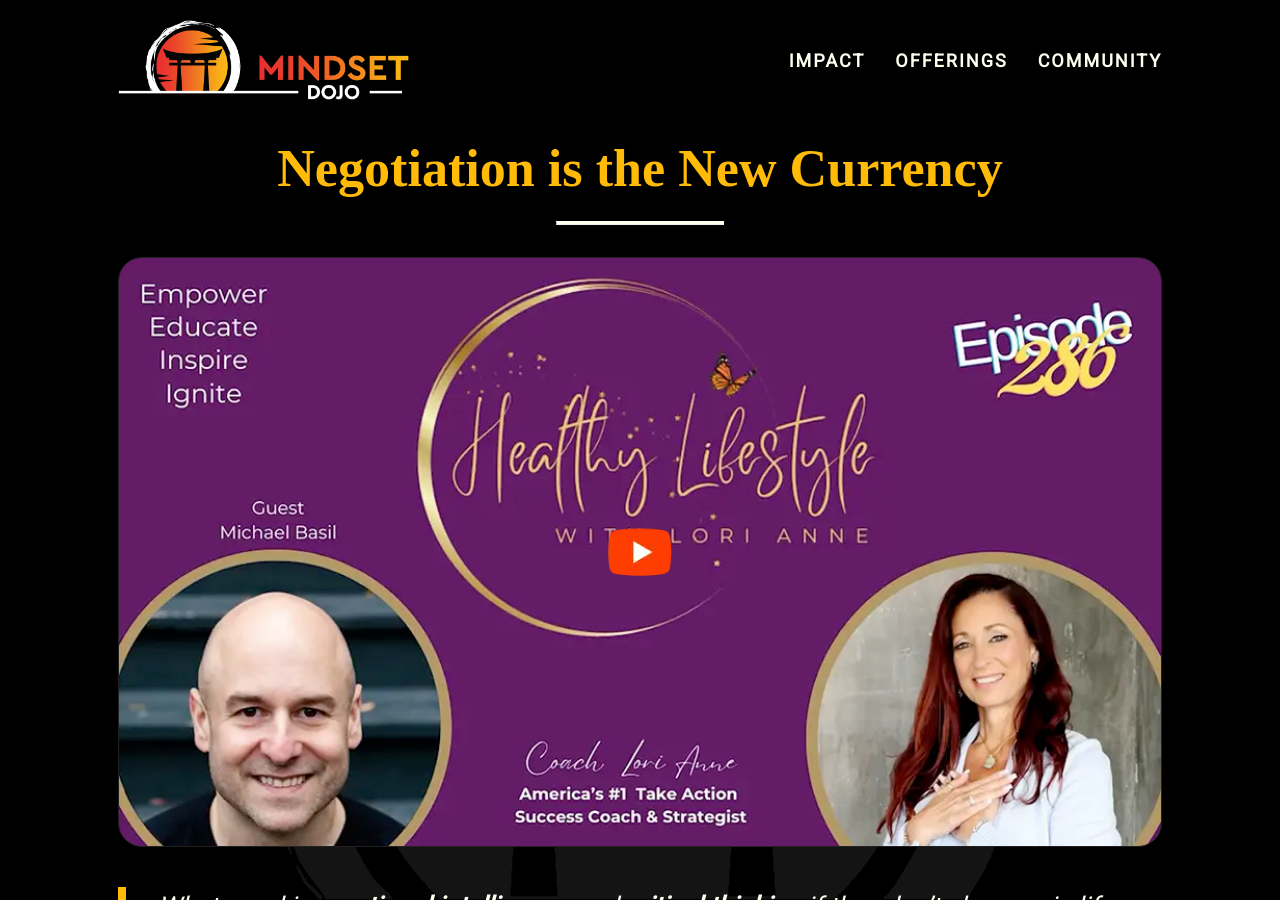
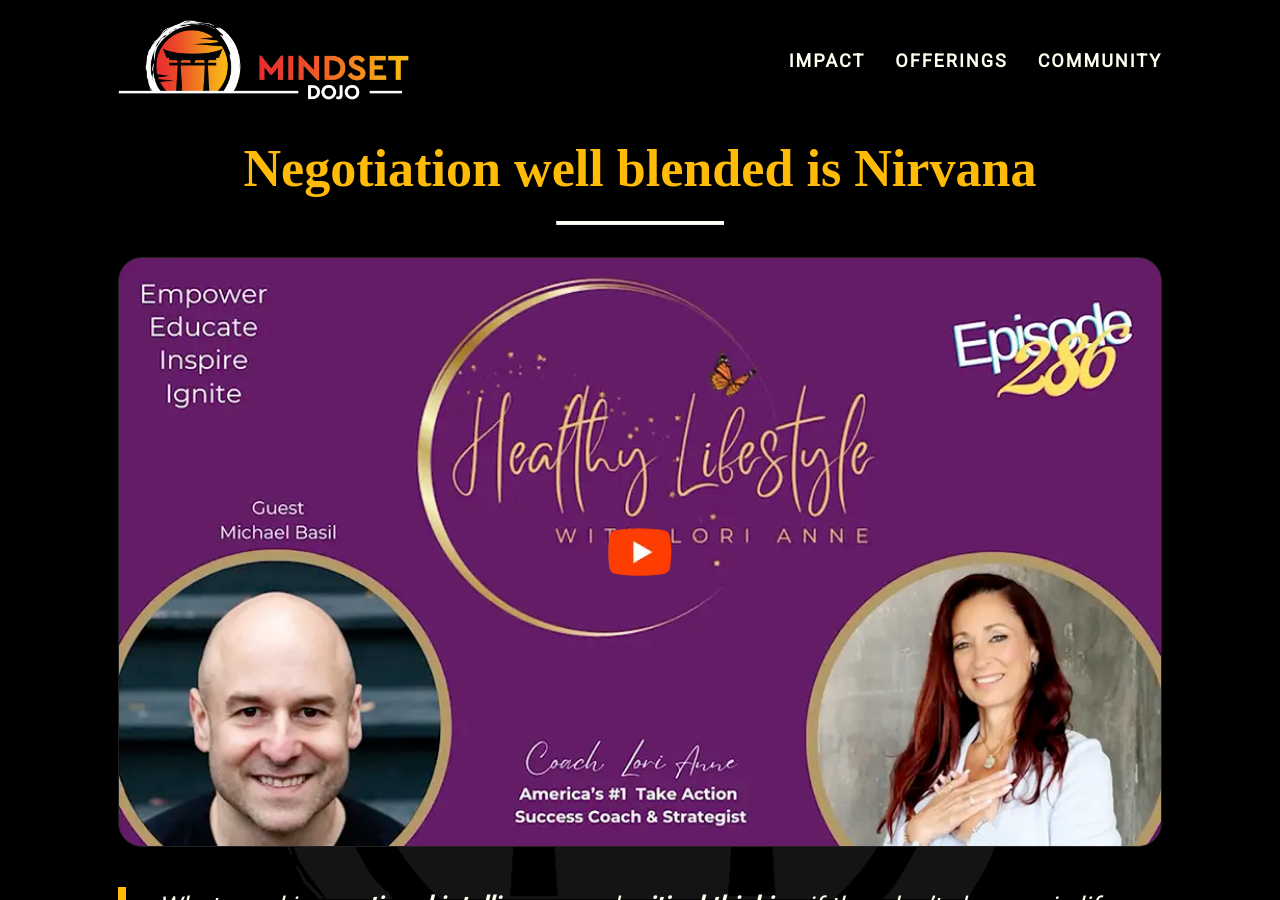
Before and after one commit to mindset-dojo/mindset-dojo.github.io, a Jekyll site: the page built from index.md, in a window 1280 px wide and 900 px high. Built offline with Jekyll 4.4.1, drawn with Linux system fonts in a browser that asks for light colours; some web fonts are replaced.

Commit message:
feat: Tagline uplift

```diff
--- a/index.md
+++ b/index.md
@@ -5,7 +5,7 @@ description: At Mindset Dojo, we help leaders turn difficult conversations into
 css_id: home
 ---
 <main aria-label="Content">
-    <h1><mark>Negotiation is the New Currency</mark></h1>
+    <h1><mark>Negotiation well blended is Nirvana</mark></h1>
     <hr>
     <div class="md-youtube-player" data-id="YF8HEO1phWw" data-preview="intentional-insightful-conversation-preview.webp"></div>
     <blockquote>
```
